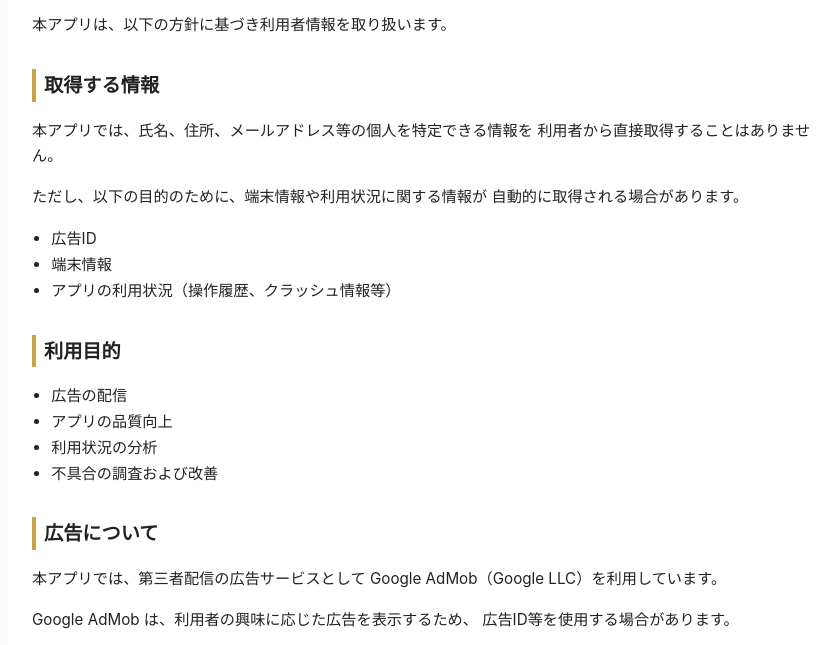
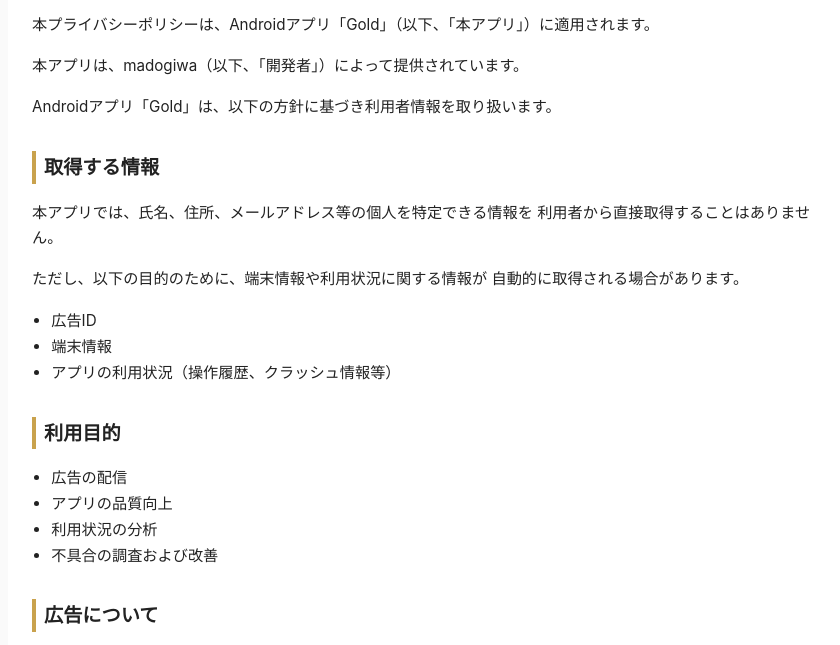
Before and after one commit to kojimamasahiro/myapp-privacy-policy, a plain HTML site: page index.html in a window 1280 px wide. Shown: the part 119-764 px from the top of the page, without its empty margins (208-1048 px from the left). Drawn offline with Linux system fonts and the light colour scheme.

Commit message:
Update index.html

```diff
--- a/index.html
+++ b/index.html
@@ -58,7 +58,15 @@
     <h1>プライバシーポリシー</h1>
 
     <p>
-      本アプリは、以下の方針に基づき利用者情報を取り扱います。
+      本プライバシーポリシーは、Androidアプリ「Gold」（以下、「本アプリ」）に適用されます。
+    </p>
+
+    <p>
+      本アプリは、madogiwa（以下、「開発者」）によって提供されています。
+    </p>
+
+    <p>
+      Androidアプリ「Gold」は、以下の方針に基づき利用者情報を取り扱います。
     </p>
 
     <h2>取得する情報</h2>
```
